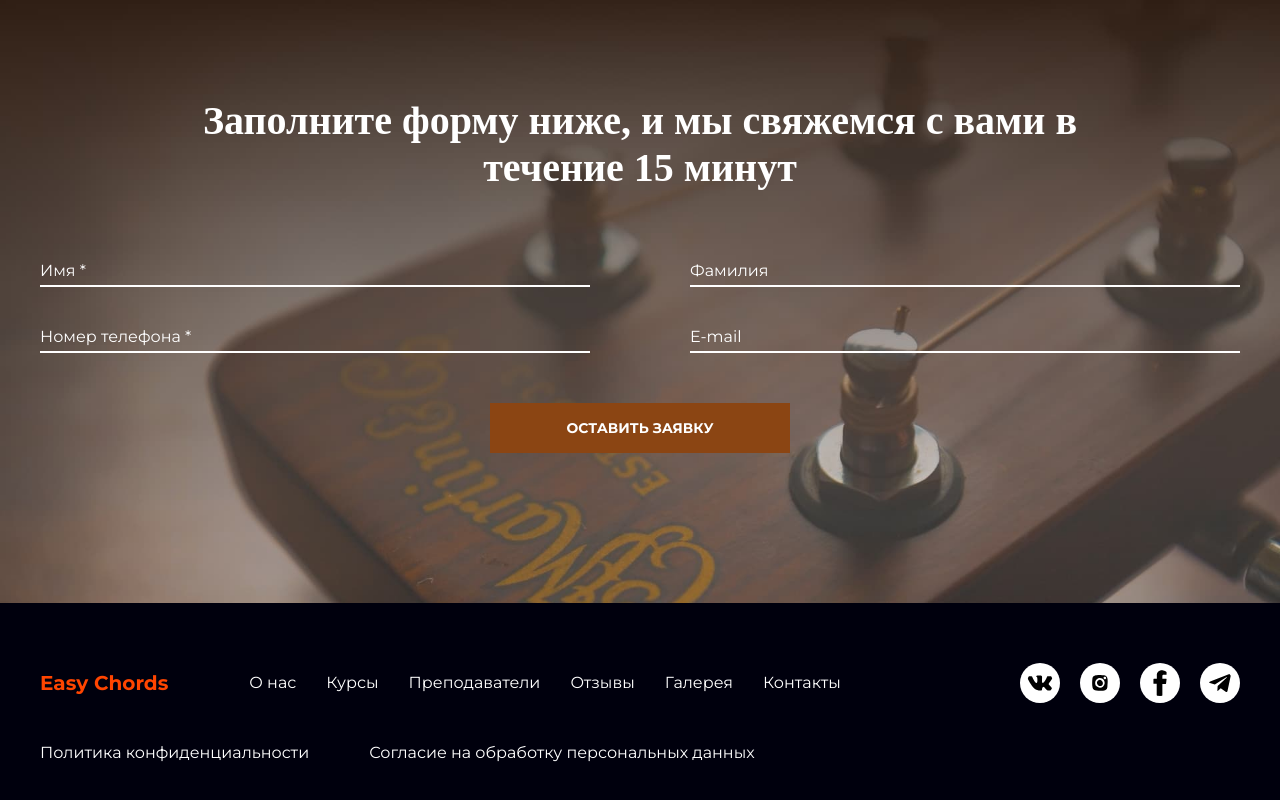
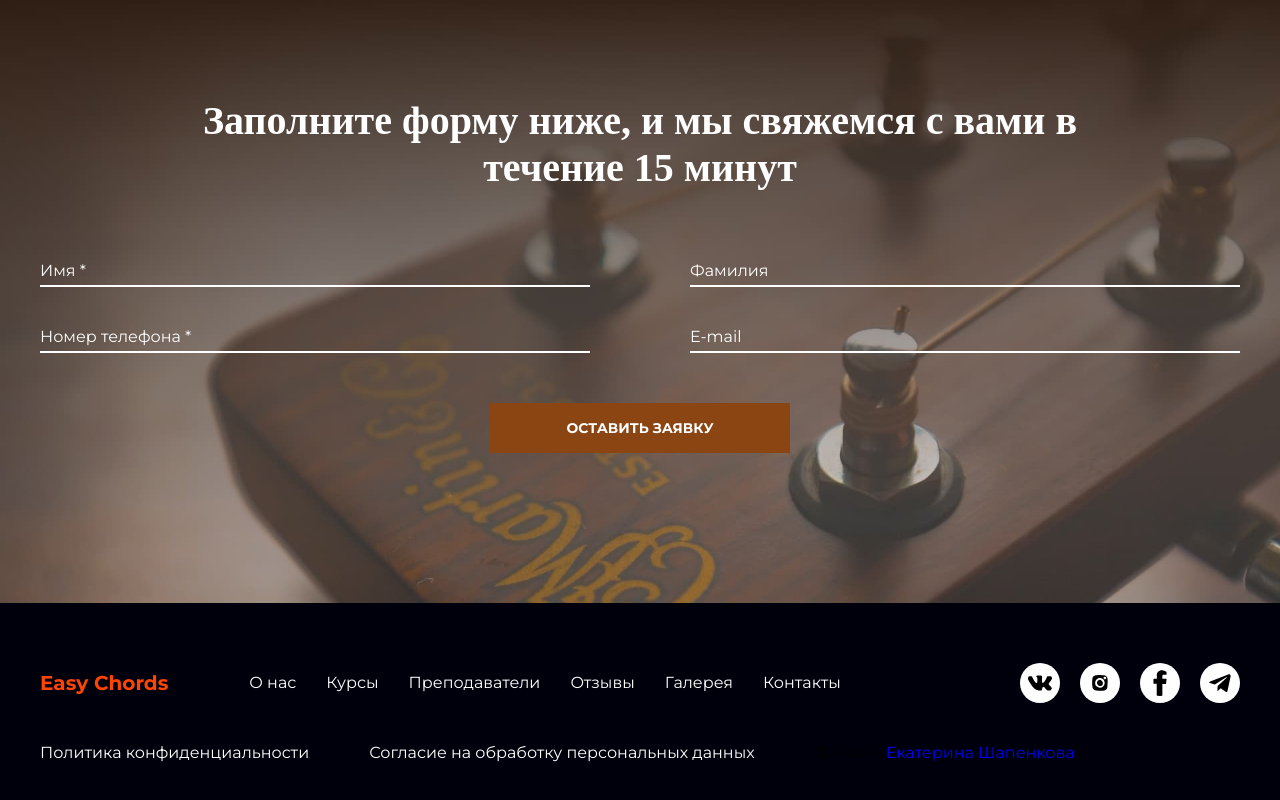
Before and after one commit to slowspirit/Music-School, a plain HTML site: page index.html in a window 1280 px wide. Shown: the part 6987-7787 px from the top of the page. Drawn offline with Linux system fonts and the light colour scheme; a web font is replaced by a local one.

Commit message:
Add files via upload

```diff
--- a/index.html
+++ b/index.html
@@ -514,6 +514,10 @@
         <div class="footer__bottom">
           <a class="footer__policity" href="#">Политика конфиденциальности</a>
           <a class="footer__agreement" href="#">Согласие на обработку персональных данных</a>
+          <span class="footer__design">
+            Дизайн: <a class="footer__design-link" href="https://www.behance.net/shapenkova_kate">Екатерина
+              Шапенкова</a>
+          </span>
         </div>
       </div>
     </div>
```
